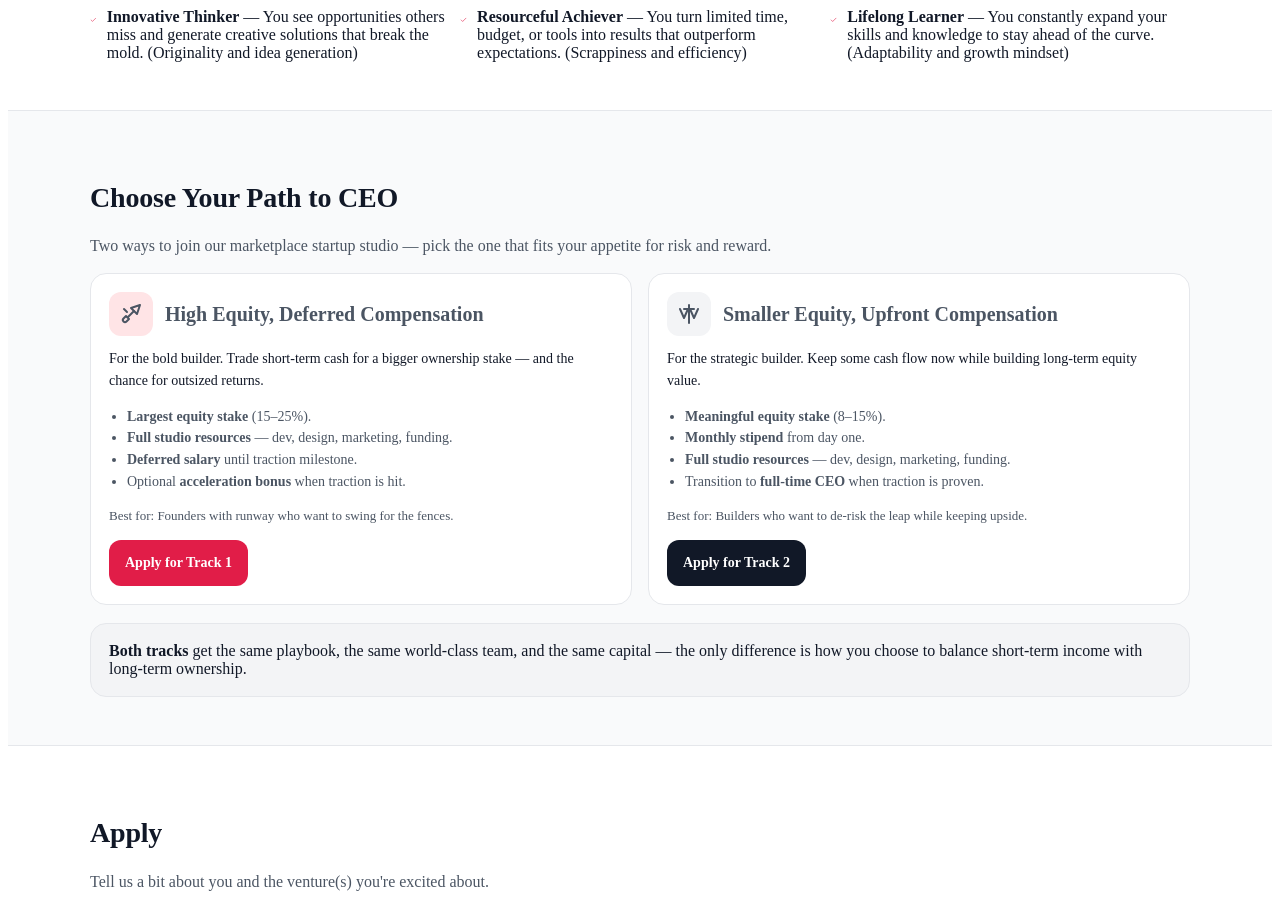
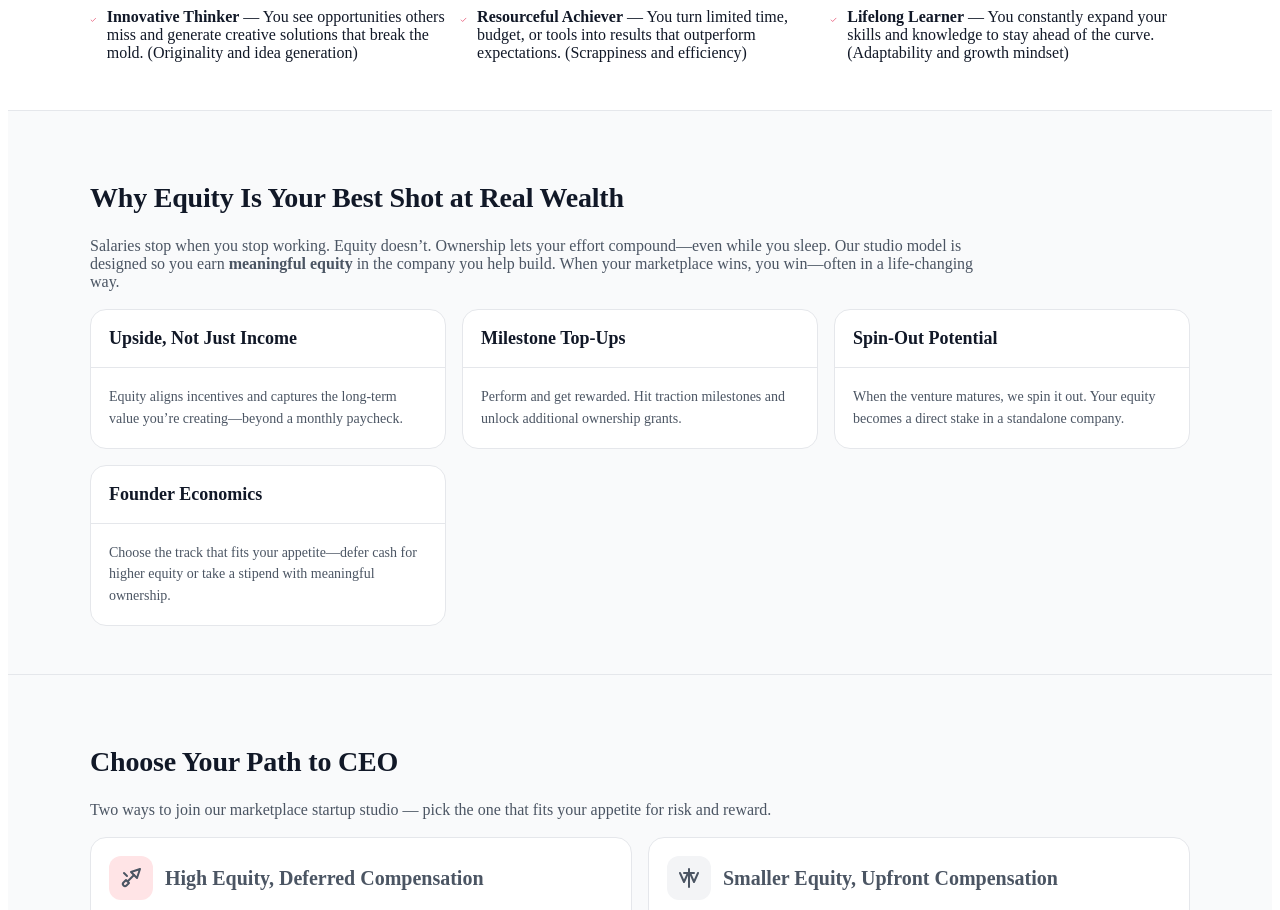
Before and after one commit to marketplaceholdings/marketplace-holdings-site, a React (Vite) app in the folder marketplace-holdings-site/: page / in a window 1280 px wide. Shown: the part 3341-4251 px from the top of the page. Built offline with nearby package versions, Linux system fonts and the light colour scheme.

Commit message:
Update App.jsx

```diff
--- a/marketplace-holdings-site/src/App.jsx
+++ b/marketplace-holdings-site/src/App.jsx
@@ -351,6 +351,48 @@ export default function App() {
         </Container>
       </section>
 
+      {/* Equity = Ownership */}
+      <section id="equity" style={{ borderTop: `1px solid ${theme.border}`, background: theme.bgAlt }}>
+        <Container>
+          <div style={{ padding: "48px 0" }}>
+            <H2>Why Equity Is Your Best Shot at Real Wealth</H2>
+            <p style={{ marginTop: 8, color: theme.subtext, maxWidth: 900 }}>
+              Salaries stop when you stop working. Equity doesn’t. Ownership lets your effort compound—even while you sleep.
+              Our studio model is designed so you earn <strong>meaningful equity</strong> in the company you help build.
+              When your marketplace wins, you win—often in a life-changing way.
+            </p>
+
+            <div style={{ display: "grid", gap: 16, gridTemplateColumns: "repeat(auto-fit, minmax(320px, 1fr))", marginTop: 18 }}>
+              <Card>
+                <CardHeader title="Upside, Not Just Income" />
+                <CardBody>
+                  Equity aligns incentives and captures the long-term value you’re creating—beyond a monthly paycheck.
+                </CardBody>
+              </Card>
+              <Card>
+                <CardHeader title="Milestone Top-Ups" />
+                <CardBody>
+                  Perform and get rewarded. Hit traction milestones and unlock additional ownership grants.
+                </CardBody>
+              </Card>
+              <Card>
+                <CardHeader title="Spin-Out Potential" />
+                <CardBody>
+                  When the venture matures, we spin it out. Your equity becomes a direct stake in a standalone company.
+                </CardBody>
+              </Card>
+              <Card>
+                <CardHeader title="Founder Economics" />
+                <CardBody>
+                  Choose the track that fits your appetite—defer cash for higher equity or take a stipend with meaningful ownership.
+                </CardBody>
+              </Card>
+            </div>
+          </div>
+        </Container>
+      </section>
+
+
       {/* Choose Your Path to */}
       <section id="choose-your-path" style={{ borderTop: `1px solid ${theme.border}`, background: theme.bgAlt }}>
         <Container>
```
